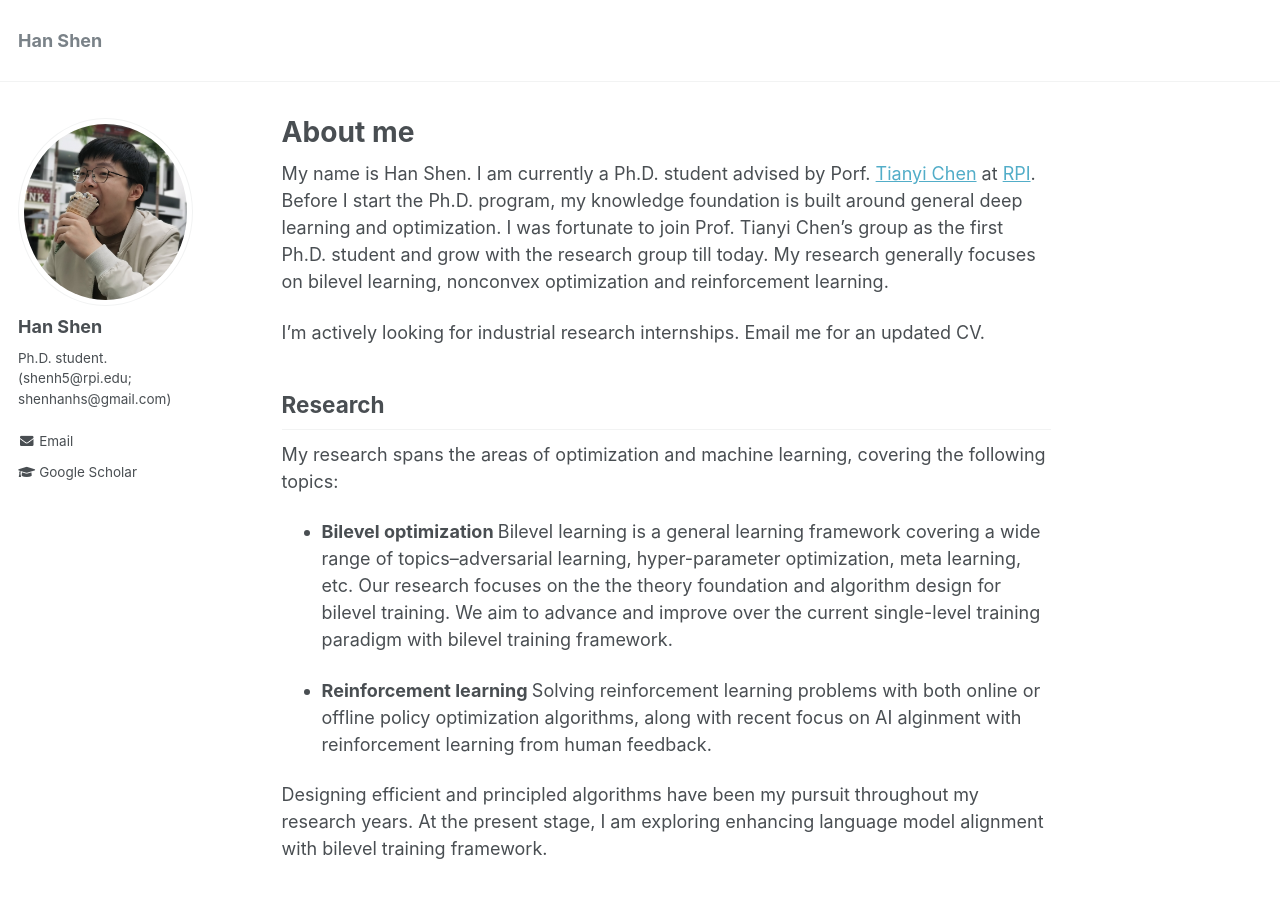
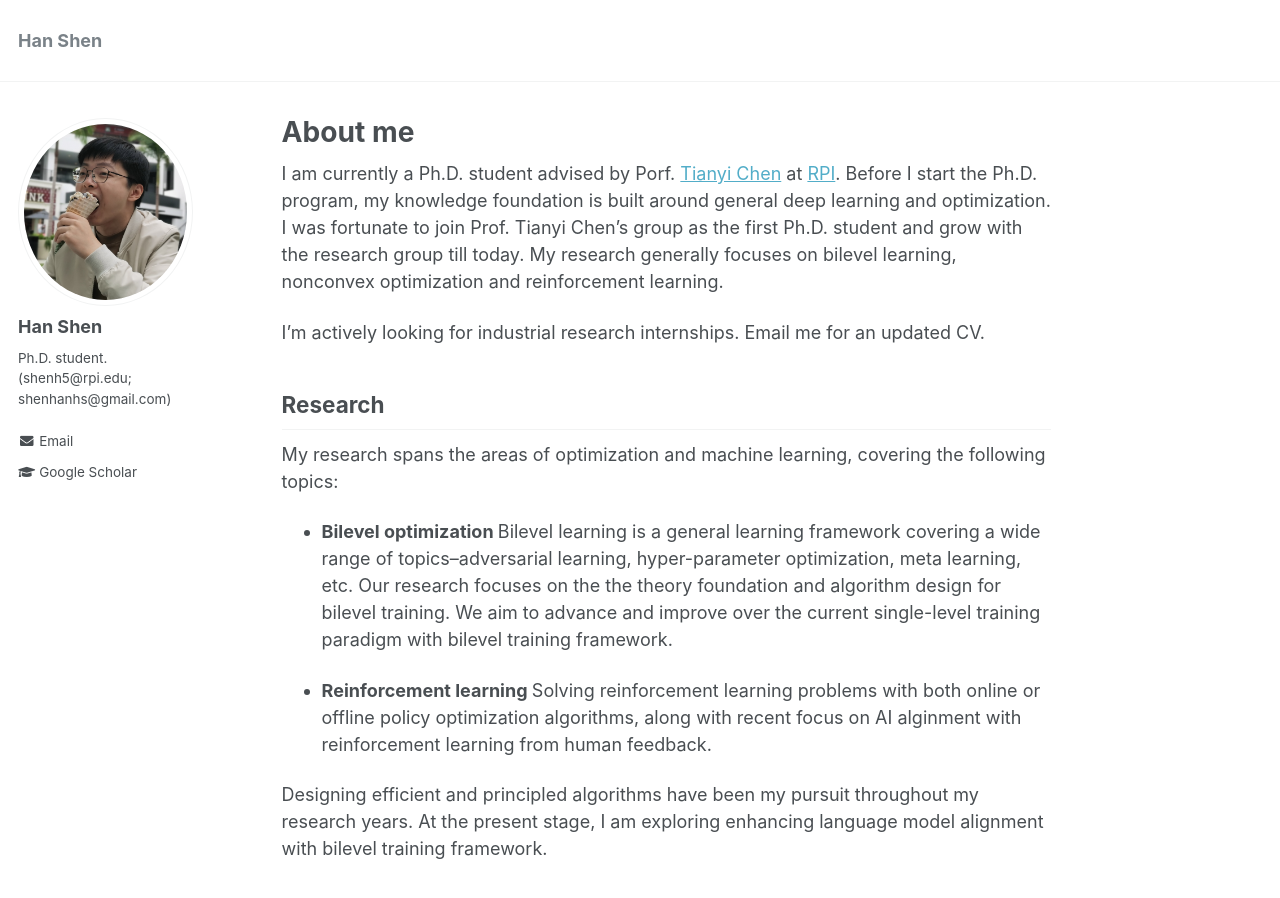
Before and after one commit to hanshen95/hanshen95.github.io, a Jekyll site: the page built from _pages/about.md, in a window 1280 px wide and 900 px high. Built offline with Jekyll 4.4.1, drawn with Linux system fonts in a browser that asks for light colours.

Commit message:
Update about.md

```diff
--- a/_pages/about.md
+++ b/_pages/about.md
@@ -9,7 +9,7 @@
 ---
 
 
-My name is Han Shen. I am currently a Ph.D. student advised by Porf. [Tianyi Chen](https://chentianyi1991.github.io/) at [RPI](https://www.rpi.edu/). Before I start the Ph.D. program, my knowledge foundation is built around general deep learning and optimization. I was fortunate to join Prof. Tianyi Chen's group as the first Ph.D. student and grow with the research group till today. My research generally focuses on bilevel learning, nonconvex optimization and reinforcement learning.
+I am currently a Ph.D. student advised by Porf. [Tianyi Chen](https://chentianyi1991.github.io/) at [RPI](https://www.rpi.edu/). Before I start the Ph.D. program, my knowledge foundation is built around general deep learning and optimization. I was fortunate to join Prof. Tianyi Chen's group as the first Ph.D. student and grow with the research group till today. My research generally focuses on bilevel learning, nonconvex optimization and reinforcement learning.
 
 I'm actively looking for industrial research internships. Email me for an updated CV.
 
```
